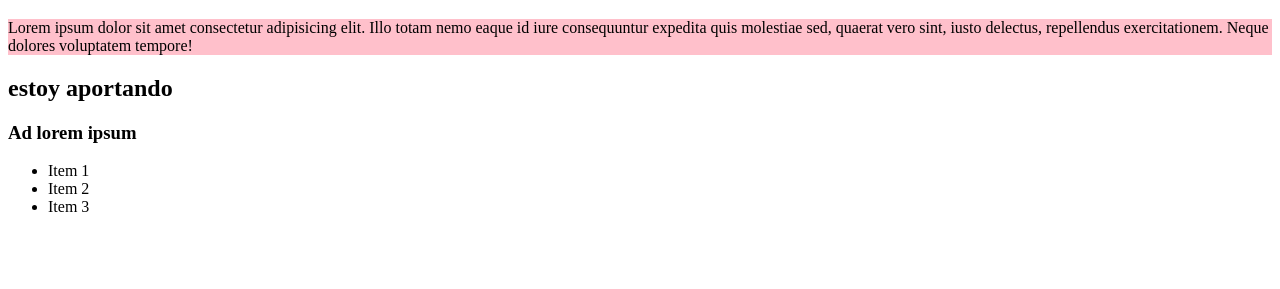
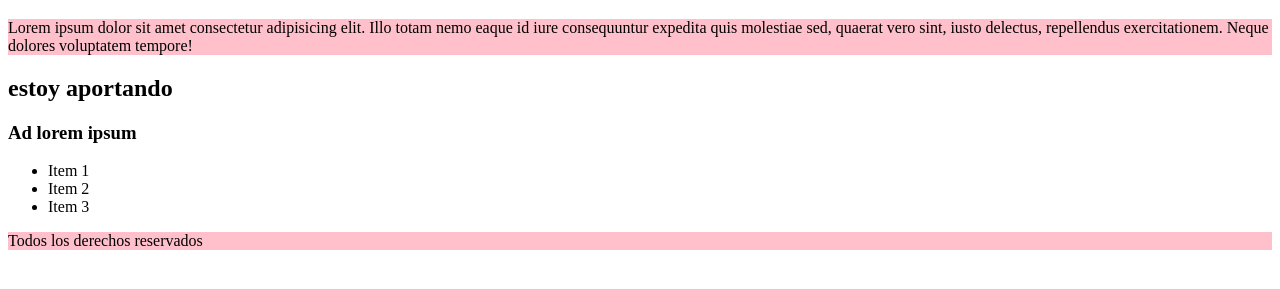
Before and after one commit to hbaravalle/sesion08, a plain HTML site: page index.html in a window 1280 px wide. Shown: the part 61-350 px from the top of the page. Drawn offline with Linux system fonts and the light colour scheme.

Commit message:
Terminando de agregar todo lo semántico

```diff
--- a/index.html
+++ b/index.html
@@ -7,12 +7,13 @@
     <link rel="stylesheet" href="./css/style.css" />
   </head>
   <body>
+    <main>
       <h1>Miguel Angel</h1>
       <p>
         Lorem ipsum dolor sit amet consectetur adipisicing elit. Illo totam nemo
-      eaque id iure consequuntur expedita quis molestiae sed, quaerat vero sint,
-      iusto delectus, repellendus exercitationem. Neque dolores voluptatem
-      tempore!
+        eaque id iure consequuntur expedita quis molestiae sed, quaerat vero
+        sint, iusto delectus, repellendus exercitationem. Neque dolores
+        voluptatem tempore!
       </p>
       <h2>estoy aportando</h2>
       <h3>Ad lorem ipsum</h3>
@@ -21,5 +22,9 @@
         <li><a href=""></a>Item 2</li>
         <li><a href=""></a>Item 3</li>
       </ul>
+    </main>
+    <footer>
+      <p>Todos los derechos reservados</p>
+    </footer>
   </body>
 </html>
```
Lines whose indentation alone changed are shown as unchanged.
